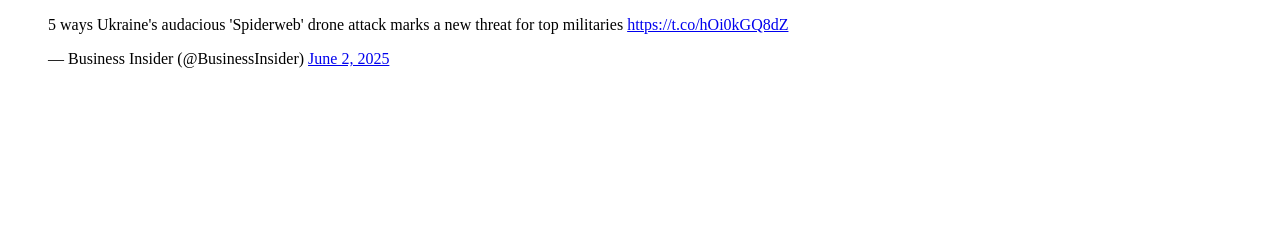
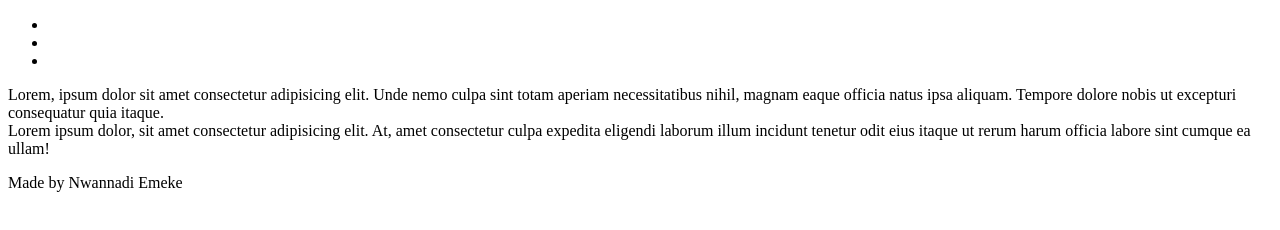
Before and after one commit to emekedev/My_First_Portfolio, a plain HTML site: page html_basic/tweets.html in a window 1280 px wide. Drawn offline with Linux system fonts and the light colour scheme.

Commit message:
ass tweets.html

```diff
--- a/html_basic/tweets.html
+++ b/html_basic/tweets.html
@@ -6,7 +6,21 @@
     <title>My First Portfolio</title>
 </head>
 <body>
-   <a href="index.html"></a>
-   <blockquote class="twitter-tweet"><p lang="en" dir="ltr">5 ways Ukraine&#39;s audacious &#39;Spiderweb&#39; drone attack marks a new threat for top militaries <a href="https://t.co/hOi0kGQ8dZ">https://t.co/hOi0kGQ8dZ</a></p>&mdash; Business Insider (@BusinessInsider) <a href="https://twitter.com/BusinessInsider/status/1929643807672275419?ref_src=twsrc%5Etfw">June 2, 2025</a></blockquote> <script async src="https://platform.twitter.com/widgets.js" charset="utf-8"></script>
+    <header>
+        <ul>
+            <li><a href="base_index.html"></a></li>
+            <li><a href="index.html"></a></li>
+            <li><a href="tweets.html"></a></li>
+        </ul>
+    </header>
+
+    <main>
+        <article>Lorem, ipsum dolor sit amet consectetur adipisicing elit. Unde nemo culpa sint totam aperiam necessitatibus nihil, magnam eaque officia natus ipsa aliquam. Tempore dolore nobis ut excepturi consequatur quia itaque.</article>
+        <aside>Lorem ipsum dolor, sit amet consectetur adipisicing elit. At, amet consectetur culpa expedita eligendi laborum illum incidunt tenetur odit eius itaque ut rerum harum officia labore sint cumque ea ullam!</aside>
+    </main>
+
+    <footer>
+        <p>Made by Nwannadi Emeke <a href="tweets.html" target="_blank"></a></p>
+    </footer>
 </body>
 </html>
```
